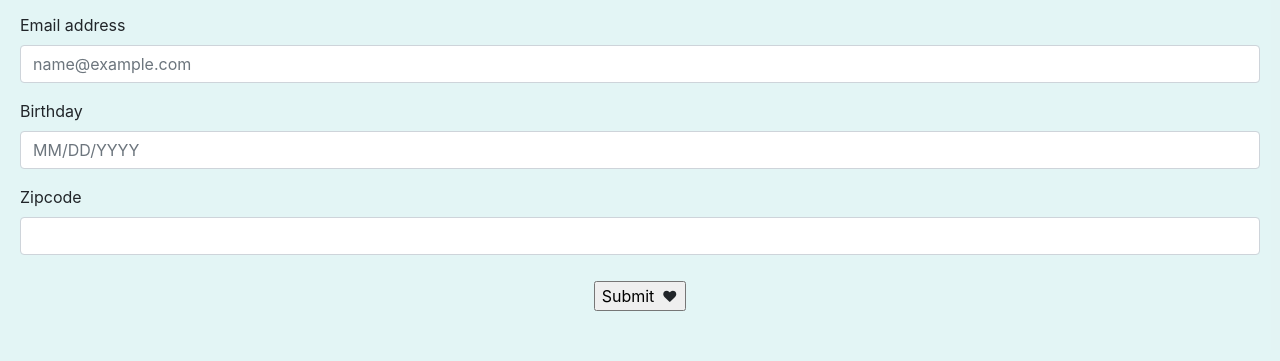
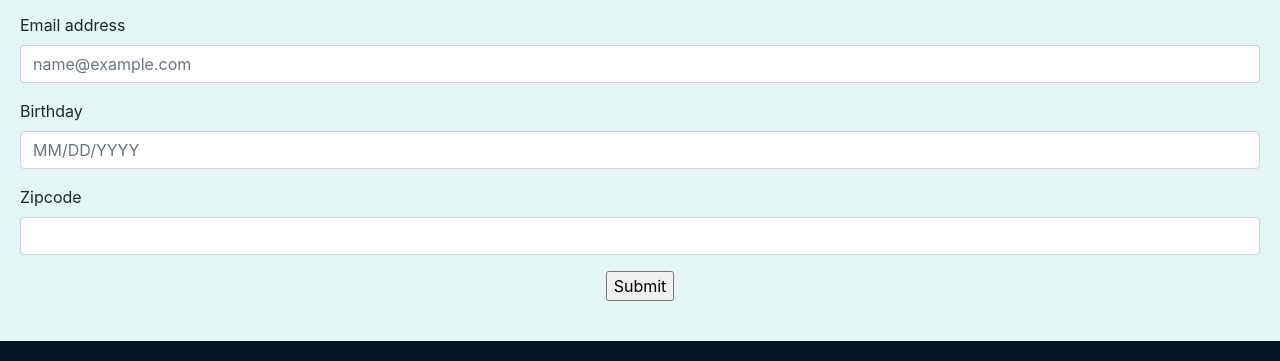
Before and after one commit to ksuhr1/disneyWebsite, a React app: page / in a window 1280 px wide. Shown: the part 159-520 px from the top of the page. Built offline with nearby package versions, Linux system fonts and the light colour scheme; no server answers.

Commit message:
removed font awesome

```diff
--- a/src/client/App.js
+++ b/src/client/App.js
@@ -1,8 +1,6 @@
 import React, { Component } from 'react';
 import './app.css';
-
 import Table from 'react-bootstrap/Table';
-import 'font-awesome/css/font-awesome.min.css';
 import Button from 'react-bootstrap/Button';
 
 
@@ -155,9 +153,7 @@ export default class App extends Component {
                 <label htmlFor="zipcodeInput"> Zipcode </label>
                 <input type="number" className="form-control" name='zipcode' value={this.state.zipcode} onChange={this.handleChange} />
               </div>
-              <span>
               <input type="submit" value="Submit"  />
-              </span>
             </form>
           </div>
           </div>
--- a/src/client/app.css
+++ b/src/client/app.css
@@ -38,22 +38,3 @@ html, body {
 label {
   float: left;
 }
-
-input[type="submit"] {
-    margin: 10px;
-    padding-right: 30px;
-}
-
-span {
-    position: relative;
-}
-
-span:after {
-    font-family: FontAwesome;
-    content: "\f004";
-    font-size: 13px;
-    position: absolute;
-    right: 20px;
-    top: 1px;
-    pointer-events: none;
-}
```
